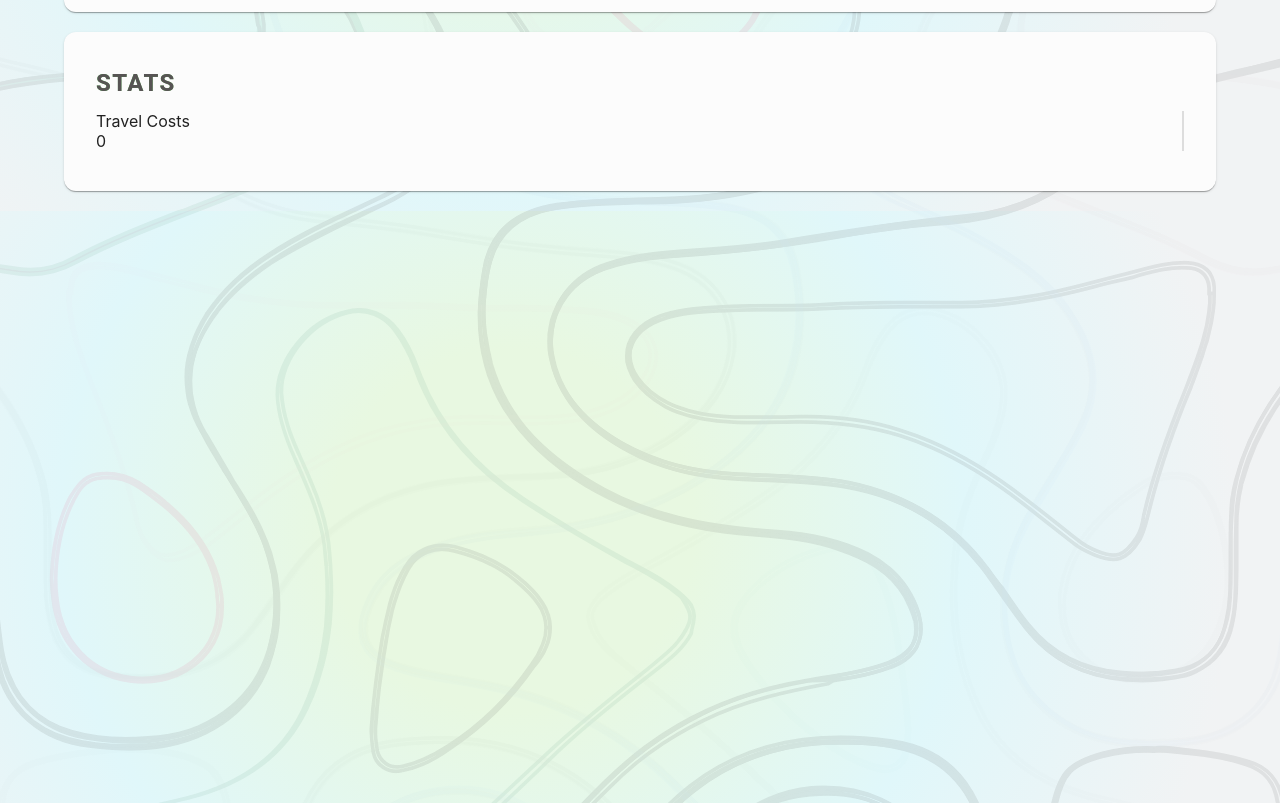
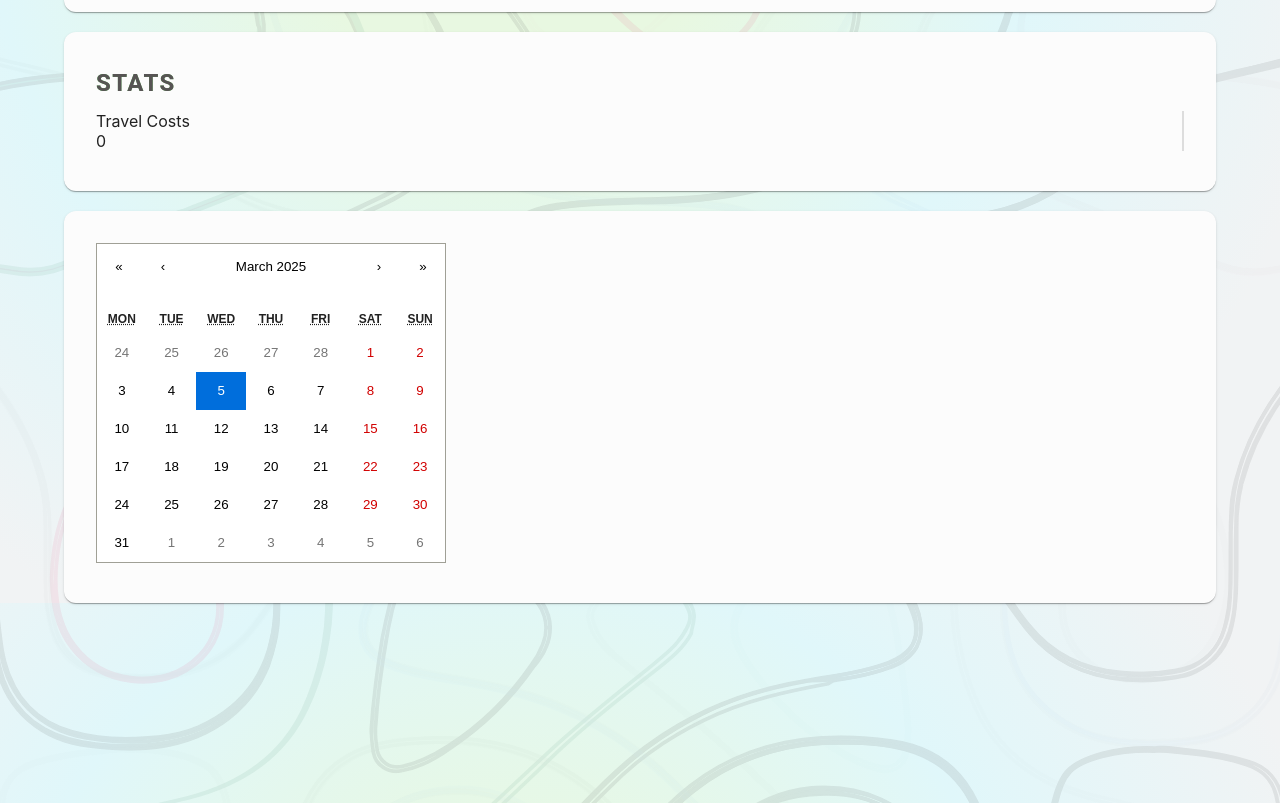
Before and after one commit to aspiforgreat/traveltracker, a React (Create React App) app in the folder frontend/: page /subbudget in a window 1280 px wide. Shown: the part 587-1390 px from the top of the page. Built offline with nearby package versions, Linux system fonts and the light colour scheme; no server answers.

Commit message:
simple calendar added

```diff
--- /dev/null
+++ b/frontend/src/Components/DateView.js
@@ -0,0 +1,23 @@
+import React, { useState } from 'react';
+import Calendar from 'react-calendar';
+import 'react-calendar/dist/Calendar.css'; // Import styles
+
+const DateView = () => {
+    const [date, setDate] = useState(new Date());
+
+    const onChange = (newDate) => {
+        setDate(newDate);
+    };
+
+    return (
+        <div className="calendar-container">
+            <Calendar
+                onChange={onChange}
+                value={date}
+                view="month" // This ensures the calendar view is set to month
+            />
+        </div>
+    );
+};
+
+export default DateView;
--- a/frontend/src/Screens/SubBudgetScreen.js
+++ b/frontend/src/Screens/SubBudgetScreen.js
@@ -13,7 +13,8 @@ import DragHandleIcon from '@mui/icons-material/DragHandle';
 
 import "./SubBudgetScreen.css";
 
-import dayjs from "dayjs"; // Ensure you have dayjs installed: npm install dayjs
+import dayjs from "dayjs";
+import DateView from "../Components/DateView"; // Ensure you have dayjs installed: npm install dayjs
 
 const formatDate = (date) => (date ? dayjs(date).format("MMM D") : null);
 const DraggableBox = ({ box, onDragStart, onDrop, onClick, onDelete }) => {
@@ -617,7 +618,11 @@ const SubBudgetScreen = () => {
                 <StatsDisplay stats={{ ...compiledRegions, "Travel Costs": totalArrivalCost }} />
             </div>
         </CardWrapper>
+        <CardWrapper>
+            <DateView>
 
+            </DateView>
+        </CardWrapper>
             <Modal open={showAddModal} onClose={() => setShowAddModal(false)}>
                 <Box sx={{ display: "flex", justifyContent: "center", alignItems: "center", height: "100vh" }}>
                     <AddBoxForm onClose={() => setShowAddModal(false)} onSave={handleAddBox} />
```
